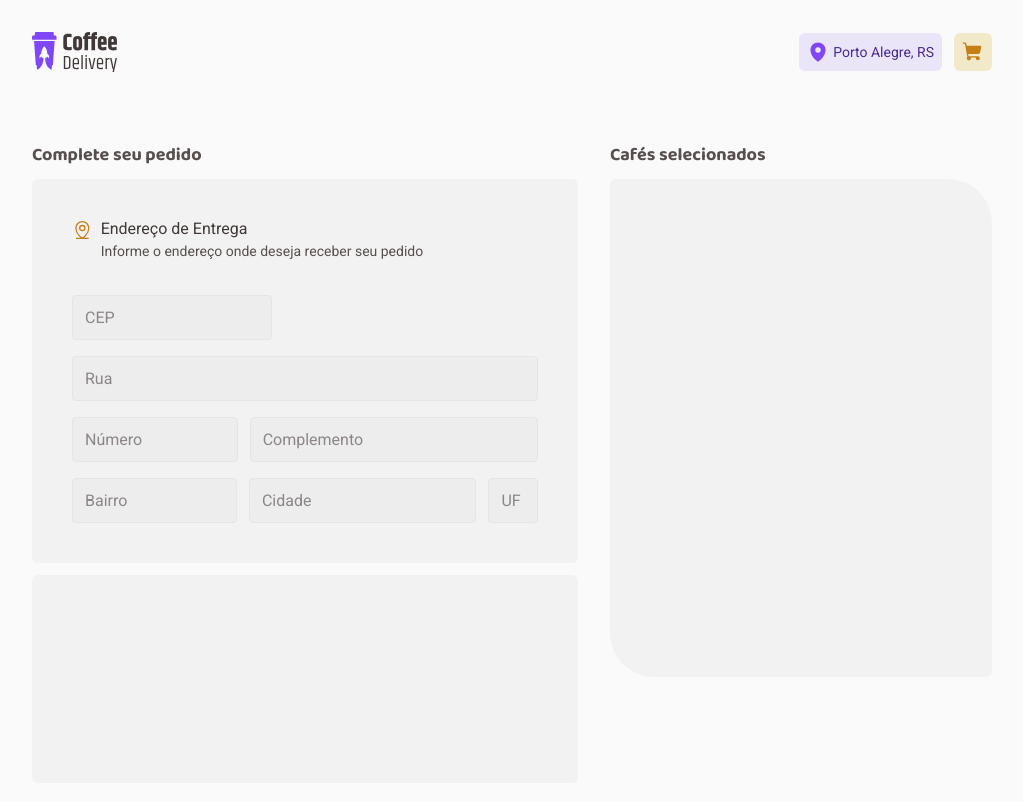
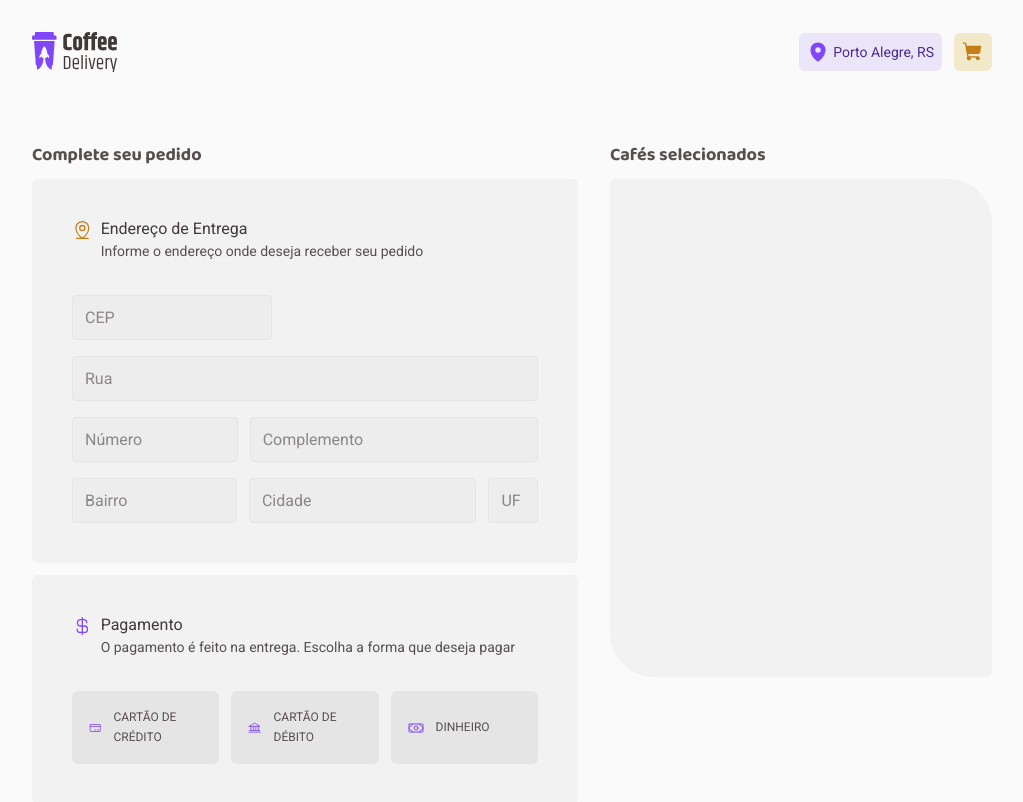
Before and after one commit to bruno-fialho/ignite22-reactjs-desafio-02-coffee-delivery, a React (Vite) app: page /checkout in a window 1280 px wide. Shown: the top 802 px of the page, without its empty margins (128-1151 px from the left). Built offline with nearby package versions, Linux system fonts and the light colour scheme.

Commit message:
feat: payment component

```diff
--- a/src/pages/Checkout/components/Payment/index.tsx
+++ b/src/pages/Checkout/components/Payment/index.tsx
@@ -1,5 +1,35 @@
-import { PaymentContainer } from './styles'
+import { Bank, CreditCard, CurrencyDollar, Money } from 'phosphor-react'
+import { InputContainer, PaymentContainer, PaymentHeader } from './styles'
 
 export function Payment() {
-  return <PaymentContainer></PaymentContainer>
+  return (
+    <PaymentContainer>
+      <PaymentHeader>
+        <CurrencyDollar />
+        <div>
+          <p>Pagamento</p>
+          <p>
+            O pagamento é feito na entrega. Escolha a forma que deseja pagar
+          </p>
+        </div>
+      </PaymentHeader>
+      <InputContainer>
+        <label>
+          <input type="radio" name="options" id="credit" />
+          <CreditCard />
+          Cartão de Crédito
+        </label>
+        <label>
+          <input type="radio" name="options" id="debit" />
+          <Bank />
+          Cartão de Débito
+        </label>
+        <label>
+          <input type="radio" name="options" id="money" />
+          <Money />
+          Dinheiro
+        </label>
+      </InputContainer>
+    </PaymentContainer>
+  )
 }
--- a/src/pages/Checkout/components/Payment/styles.ts
+++ b/src/pages/Checkout/components/Payment/styles.ts
@@ -7,4 +7,102 @@ export const PaymentContainer = styled.div`
   padding: 2.5rem;
 
   background-color: ${(props) => props.theme['base-card']};
+
+  display: flex;
+  flex-direction: column;
+  gap: 2rem;
 `
+
+export const PaymentHeader = styled.header`
+  width: 100%;
+  min-height: 2.75rem;
+
+  display: flex;
+  flex-direction: row;
+  align-items: flex-start;
+  justify-content: space-between;
+  gap: 0.5rem;
+
+  svg {
+    width: 1.375rem;
+    height: 1.375rem;
+    color: ${(props) => props.theme.purple};
+  }
+
+  div {
+    width: 100%;
+
+    display: flex;
+    flex-direction: column;
+    gap: 0.125rem;
+
+    p:first-of-type {
+      font-size: 1rem;
+      color: ${(props) => props.theme['base-subtitle']};
+    }
+
+    p:last-of-type {
+      font-size: 0.875rem;
+      color: ${(props) => props.theme['base-text']};
+    }
+  }
+`
+
+export const InputContainer = styled.div`
+  width: 100%;
+  min-height: 3.125rem;
+
+  display: flex;
+  flex-direction: row;
+  gap: 0.75rem;
+
+  label {
+    width: 100%;
+    height: 100%;
+    padding: 1rem;
+    border-radius: 6px;
+    border: 1px solid transparent;
+    cursor: pointer;
+
+    color: ${(props) => props.theme['base-text']};
+    background-color: ${(props) => props.theme['base-button']};
+
+    font-size: 0.75rem;
+    text-transform: uppercase;
+    line-height: 1.6;
+
+    display: flex;
+    flex-direction: row;
+    align-items: center;
+    justify-content: flex-start;
+    gap: 0.75rem;
+
+    svg {
+      width: 1rem;
+      height: 1rem;
+      color: ${(props) => props.theme.purple};
+    }
+
+    input {
+      display: none;
+    }
+  }
+
+  label:hover {
+    background-color: ${(props) => props.theme['base-hover']};
+  }
+
+  label:has(input:checked) {
+    background-color: ${(props) => props.theme['purple-light']};
+    border: 1px solid ${(props) => props.theme.purple};
+  }
+
+  @media (max-width: 576px) {
+    flex-direction: column;
+    align-items: center;
+
+    label {
+      max-width: 50%;
+    }
+  }
+`
```
